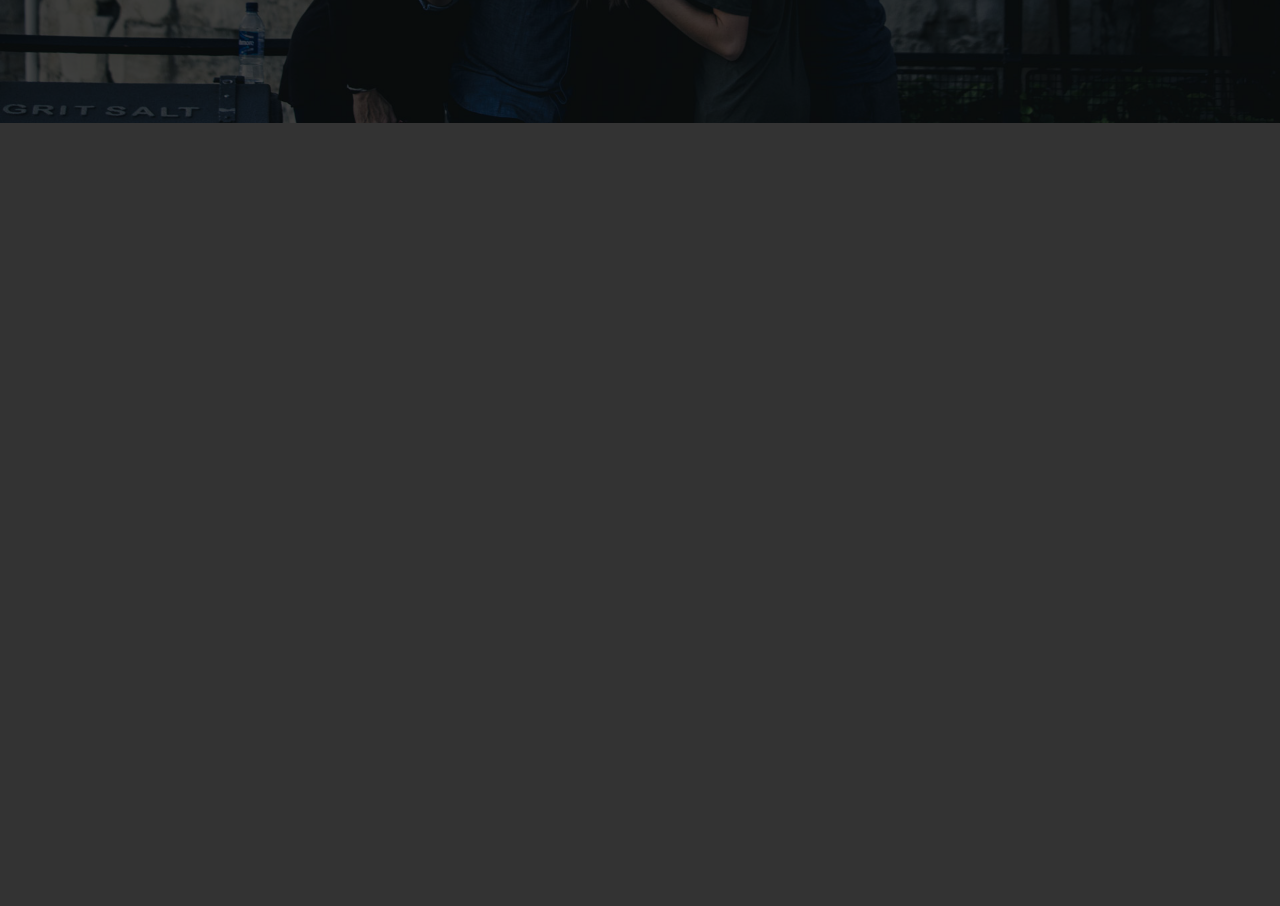
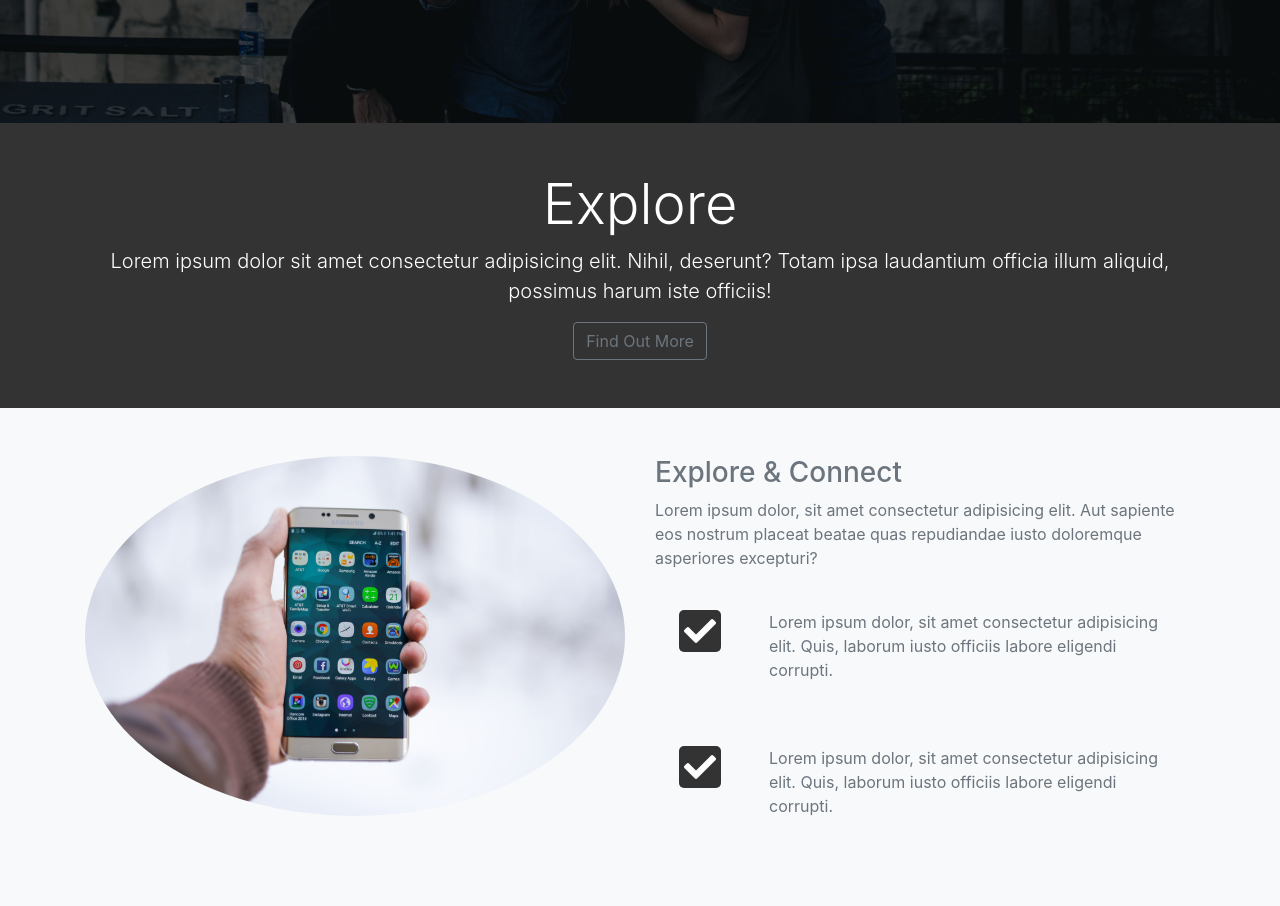
Before and after one commit to satorik/LoopLAB, a plain HTML site: page index.html in a window 1280 px wide. Shown: the part 577-1483 px from the top of the page. Before the commit the page ends 800 px from the top, so only its background shows below. Drawn offline with nearby package versions, Linux system fonts and the light colour scheme.

Commit message:
Explore section

```diff
--- a/css/style.css
+++ b/css/style.css
@@ -37,5 +37,12 @@ body {
   color: #008ed6;
   background: #fff;
   padding: 5px;
-  border-radius: 1px;
+  border-radius: 5px;
 }
+
+#explore-section .fas, #share-section .fas {
+  background: #333;
+  color: white;
+  padding: 5px;
+  border-radius: 5px;
+}
--- a/index.html
+++ b/index.html
@@ -105,6 +105,53 @@
     </div>
   </header>
 
+  <!-- EXPLORE HEAD -->
+<section id="explore-head-dection">
+  <div class="container">
+    <div class="row">
+      <div class="col text-center py-5">
+        <h1 class="display-4">Explore</h1>
+        <p class="lead">Lorem ipsum dolor sit amet consectetur adipisicing elit. Nihil, deserunt? Totam ipsa laudantium officia illum aliquid, possimus harum iste officiis!</p>
+        <a href="#" class="btn btn-outline-secondary">Find Out More</a>
+      </div>
+    </div>
+  </div>
+</section>
+
+  <!-- EXPLORE SECTION -->
+
+  <section id="explore-section" class="bg-light text-muted py-5">
+    <div class="container">
+      <div class="row">
+        <div class="col-md-6">
+          <img src="img/explore-section1.jpg" alt="" class="img-fluid mb-3 rounded-circle">
+        </div>
+        <div class="col-md-6">
+          <h3>Explore & Connect</h3>
+          <p>Lorem ipsum dolor, sit amet consectetur adipisicing elit. Aut sapiente eos nostrum placeat beatae quas repudiandae iusto doloremque asperiores excepturi?</p>
+          <div class="d-flex">
+            <div class="p-4 allign-self-start">
+              <i class="fas fa-check fa-2x"></i>
+              <p></p>
+            </div>
+            <div class="p-4 allign-self-end">
+              <p>Lorem ipsum dolor, sit amet consectetur adipisicing elit. Quis, laborum iusto officiis labore eligendi corrupti.</p>
+            </div>
+          </div>
+          <div class="d-flex">
+            <div class="p-4 allign-self-start">
+              <i class="fas fa-check fa-2x"></i>
+              <p></p>
+            </div>
+            <div class="p-4 allign-self-end">
+              <p>Lorem ipsum dolor, sit amet consectetur adipisicing elit. Quis, laborum iusto officiis labore eligendi corrupti.</p>
+            </div>
+          </div>
+        </div>
+      </div>
+    </div>
+  </section>
+
   <script src="http://code.jquery.com/jquery-3.3.1.min.js" integrity="sha256-FgpCb/KJQlLNfOu91ta32o/NMZxltwRo8QtmkMRdAu8="
     crossorigin="anonymous"></script>
   <script src="https://cdnjs.cloudflare.com/ajax/libs/popper.js/1.14.6/umd/popper.min.js" integrity="sha384-wHAiFfRlMFy6i5SRaxvfOCifBUQy1xHdJ/yoi7FRNXMRBu5WHdZYu1hA6ZOblgut"
```
